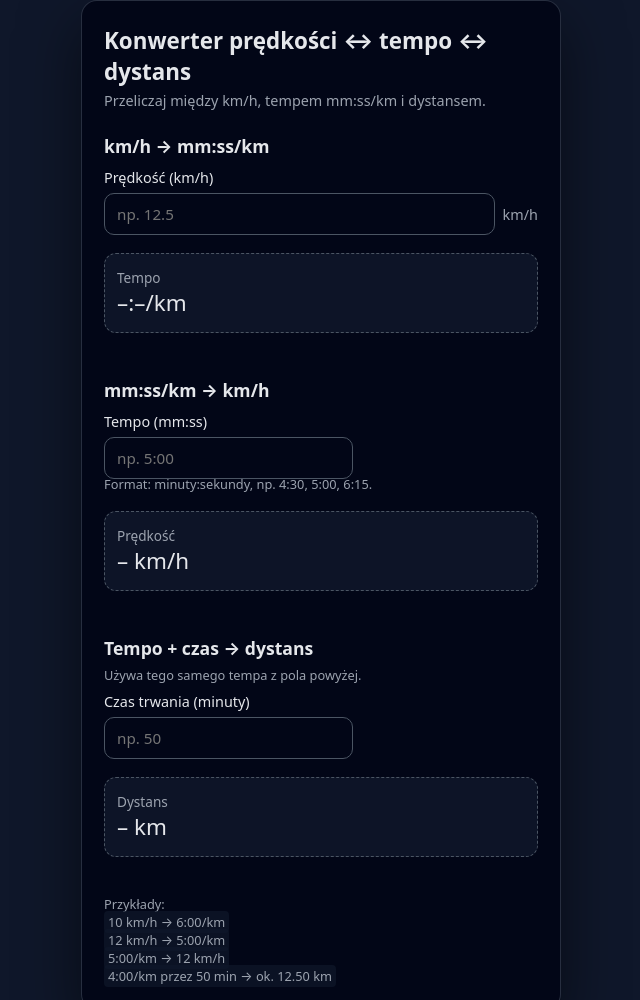
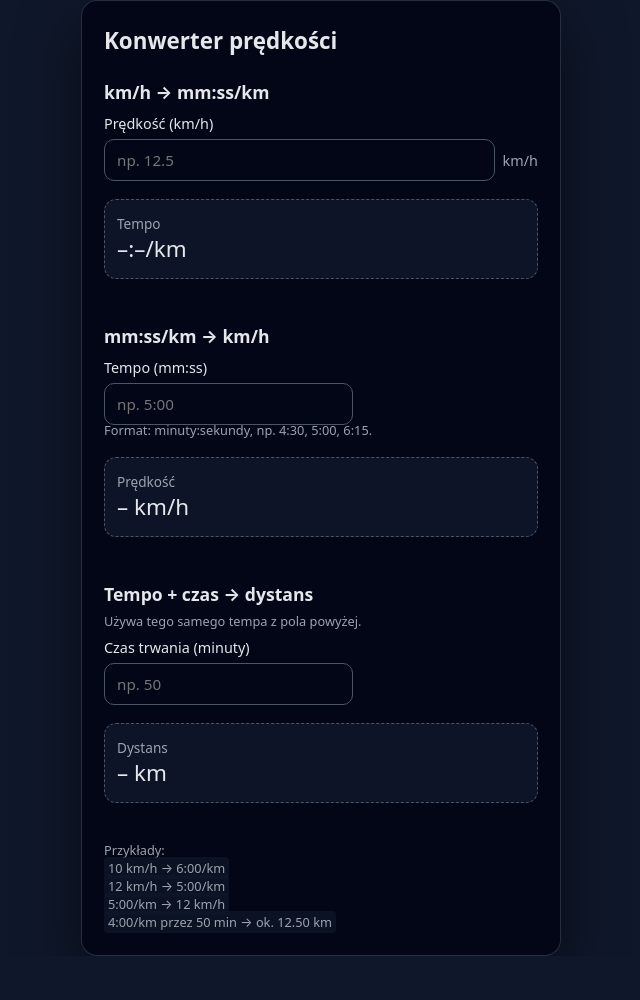
Before and after one commit to jacekkoziej/running-time-converter, a plain HTML site: page index.html in a window 1280 px wide. Shown: the top 1000 px of the page, without its empty margins (319-959 px from the left). After the commit the page ends 956 px from the top, so only its background shows below. Drawn offline with Linux system fonts and the light colour scheme.

Commit message:
zmiany w naglowkach

```diff
--- a/index.html
+++ b/index.html
@@ -2,7 +2,7 @@
 <html lang="pl">
 <head>
   <meta charset="UTF-8" />
-  <title>Konwerter prędkości ↔ tempo ↔ dystans</title>
+  <title>Konwerter prędkości</title>
   <meta name="viewport" content="width=device-width, initial-scale=1" />
   <style>
     * {
@@ -131,9 +131,7 @@
 </head>
 <body>
   <div class="card">
-    <h1>Konwerter prędkości ↔ tempo ↔ dystans</h1>
-    <p class="subtitle">Przeliczaj między km/h, tempem mm:ss/km i dystansem.</p>
-
+    <h1>Konwerter prędkości</h1>
     <!-- SEKCJA 1: KM/H → TEMPO -->
     <h2>km/h → mm:ss/km</h2>
 
```
